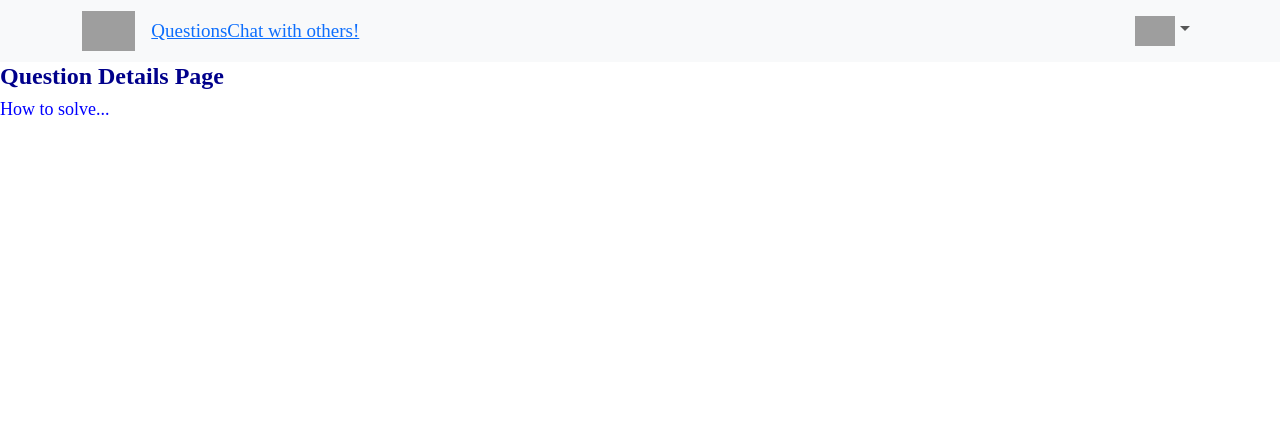
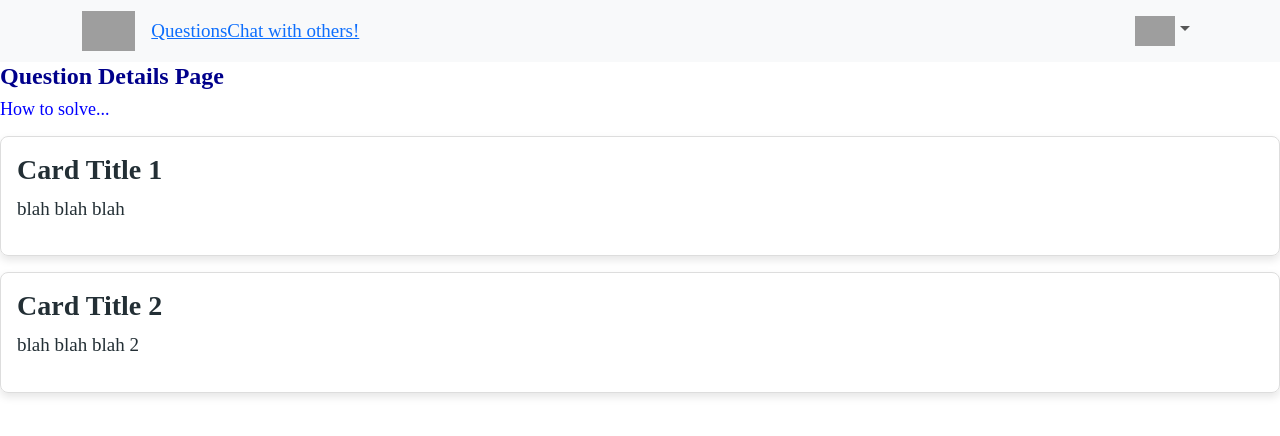
Before and after one commit to brookdb/student_algorithms, a React (Vite) app: page /questions/1 in a window 1280 px wide. Shown: the top 436 px of the page. Built offline with nearby package versions, Linux system fonts and the light colour scheme; grey boxes are pictures that could not be loaded.

Commit message:
ADDED CARDS

```diff
--- a/src/components/Appbar.tsx
+++ b/src/components/Appbar.tsx
@@ -9,7 +9,7 @@ import SignupForm from "../routes/Auth/Signup";
 import { useState, useEffect } from "react";
 import axios from "axios";
 
-function CollapsibleExample() {
+function Appbar() {
   return (
     <Navbar collapseOnSelect expand="lg" className="bg-body-tertiary">
       <Container>
@@ -52,4 +52,4 @@ function CollapsibleExample() {
   );
 }
 
-export default CollapsibleExample;
+export default Appbar;
--- a/src/routes/Questions/QuestionDetails.tsx
+++ b/src/routes/Questions/QuestionDetails.tsx
@@ -1,3 +1,4 @@
+import React from "react";
 export default function QuestionDetails(){
     const mainHeaderStyle = {
         fontSize: "24px",
@@ -11,10 +12,32 @@ export default function QuestionDetails(){
         color: "blue",
     };
 
+    const cardStyle = {
+        border: "1px solid #ddd",
+        borderRadius: "8px",
+        padding: "16px",
+        margin: "16px 0",
+        boxShadow: "0 4px 8px rgba(0, 0, 0, 0.1)",
+    };
+
+    const cardTitleStyle = {
+        fontsize: "20px",
+        fontWeight: "bold",
+        marginBottom: "8px",
+    };
+
     return (
     <div>
     <h1 style={mainHeaderStyle}>Question Details Page</h1>
     <h2 style={subHeaderStyle}> How to solve...</h2>
+    <div style={cardStyle}>
+        <h3 style={cardTitleStyle}>Card Title 1</h3>
+        <p>blah blah blah</p>
+    </div>
+    <div style={cardStyle}>
+        <h3 style={cardTitleStyle}>Card Title 2</h3>
+        <p>blah blah blah 2</p>
+        </div>
     </div>
     );
 }
```
